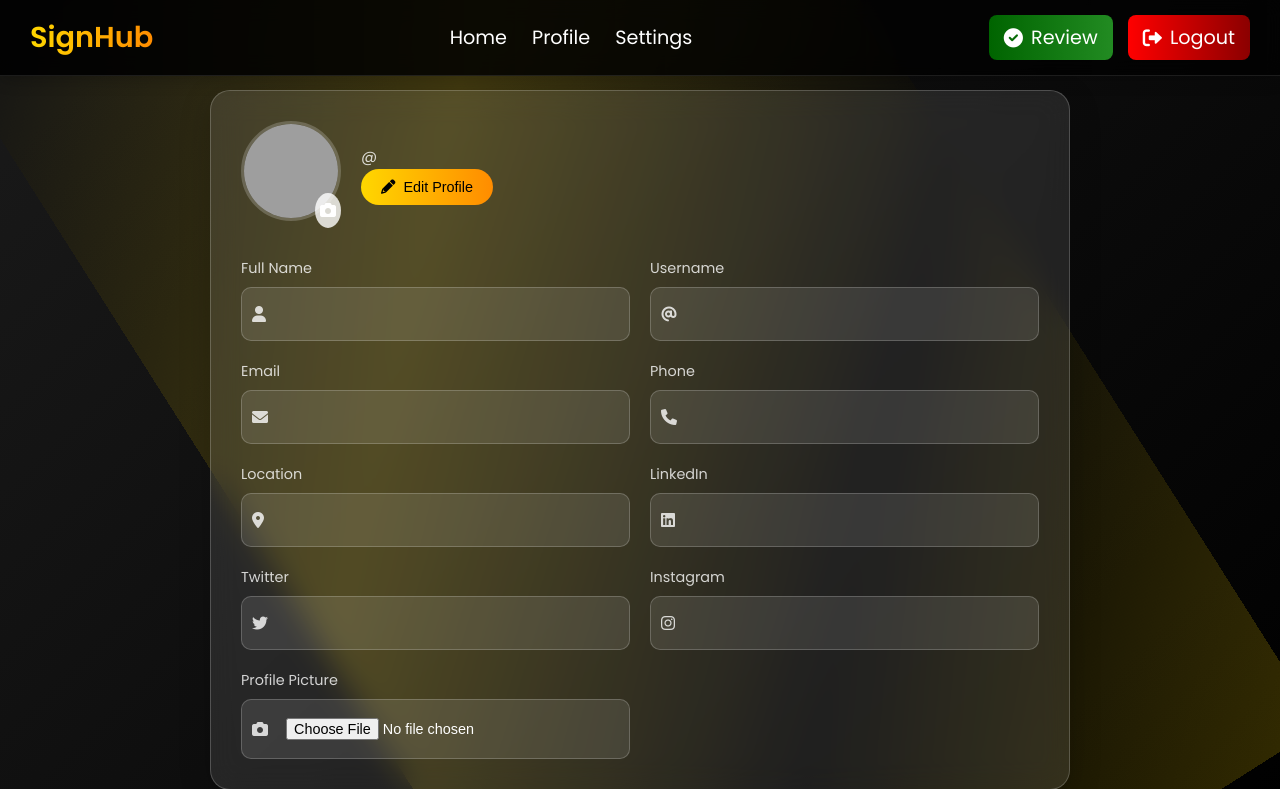
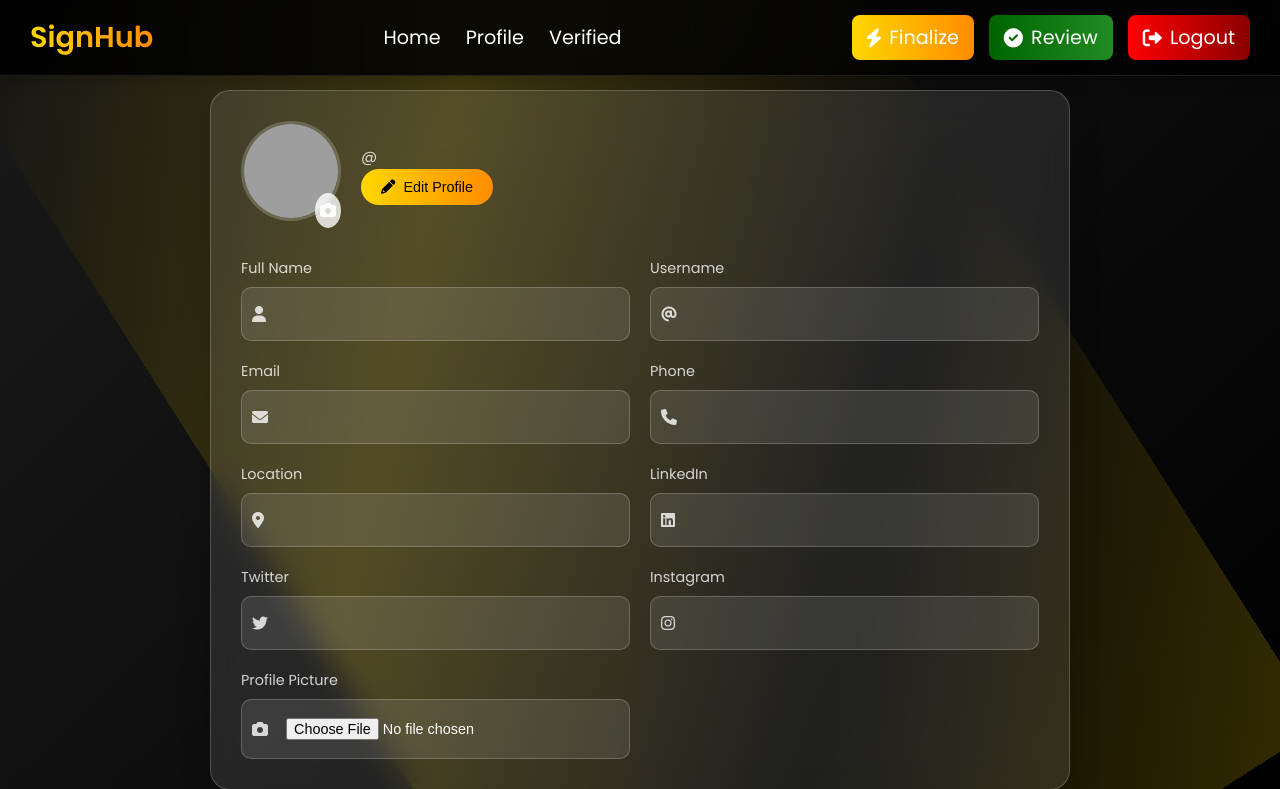
Before and after one commit to Bushra-Butt-17/SignHub-FYP-II, a Flask app: template templates/editor_profile.html in a window 1280 px wide. Shown: the top 789 px of the page. Run offline with Flask 3, Linux system fonts and the light colour scheme; the template is opened without the code that fills it, so the values that code supplies are empty; parts of the project's set-up code (start-up, migrations or seed data) failed here and were passed over; grey boxes are pictures that could not be loaded.

Commit message:
Update editor_profile.html
Co-Authored-By: Bushra-Shahbaz <183797245+Bushra-Shahbaz@users.noreply.github.com>

```diff
--- a/templates/editor_profile.html
+++ b/templates/editor_profile.html
@@ -124,6 +124,25 @@
 .nav-actions .logout-btn:hover {
     box-shadow: 0 4px 15px rgba(255, 0, 0, 0.3);
 }
+
+.final-btn {
+    text-decoration: none;
+    color: white;
+    font-size: 1.2rem;
+    background: linear-gradient(90deg, #ffd700, #ff8c00);
+    padding: 8px 15px;
+    border-radius: 8px;
+    transition: transform 0.3s, box-shadow 0.3s;
+    display: flex;
+    align-items: center;
+    gap: 8px;
+}
+
+.final-btn:hover {
+    transform: translateY(-3px);
+    box-shadow: 0 4px 15px rgba(255, 215, 0, 0.4); /* yellow shadow */
+}
+
 
         body {
             font-family: 'Poppins', sans-serif;
@@ -355,15 +374,18 @@
         <div class="nav-links">
             <a href="{{ url_for('editor_dashboard') }}" class="nav-link">Home</a>
             <a href="{{ url_for('editor_profile') }}" class="nav-link">Profile</a>
-            <a href="{{ url_for('editor_profile') }}" class="nav-link">Settings</a>
-        </div>
+            <a href="{{ url_for('final_review_dashboard') }}" class="nav-link">Verified</a>        </div>
         <div class="nav-actions">
+            <a href="{{ url_for('final_review_dashboard') }}" class="final-btn">
+                <i class="fa fa-bolt" aria-hidden="true"></i> Finalize
+            </a>
             <a href="{{ url_for('review_gestures') }}" class="review-btn">
                 <i class="fas fa-check-circle"></i> Review
             </a>
             <a href="{{ url_for('editor_logout') }}" class="logout-btn">
                 <i class="fas fa-sign-out-alt"></i> Logout
             </a>
+
         </div>
     </nav>
     <div class="profile-container">
```
